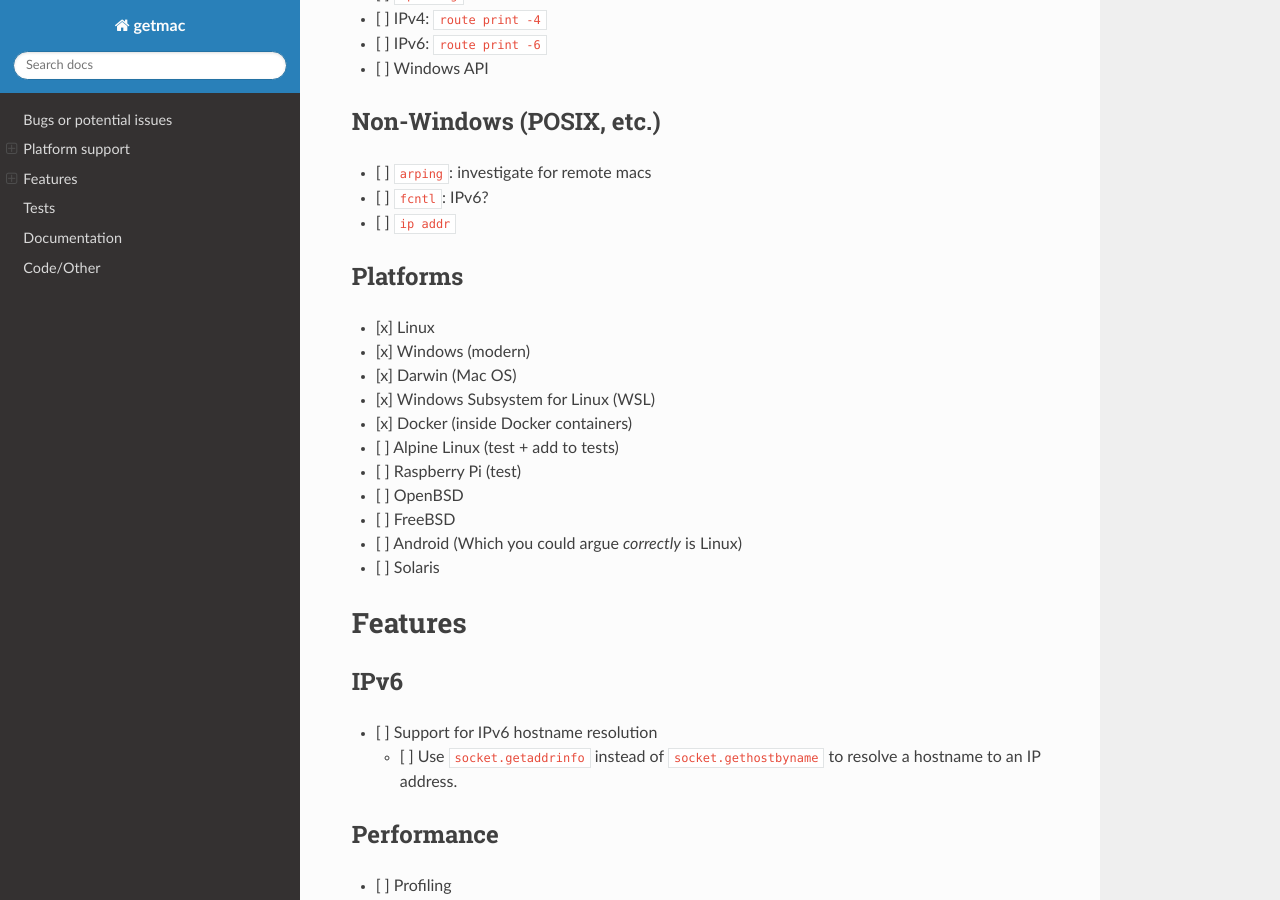
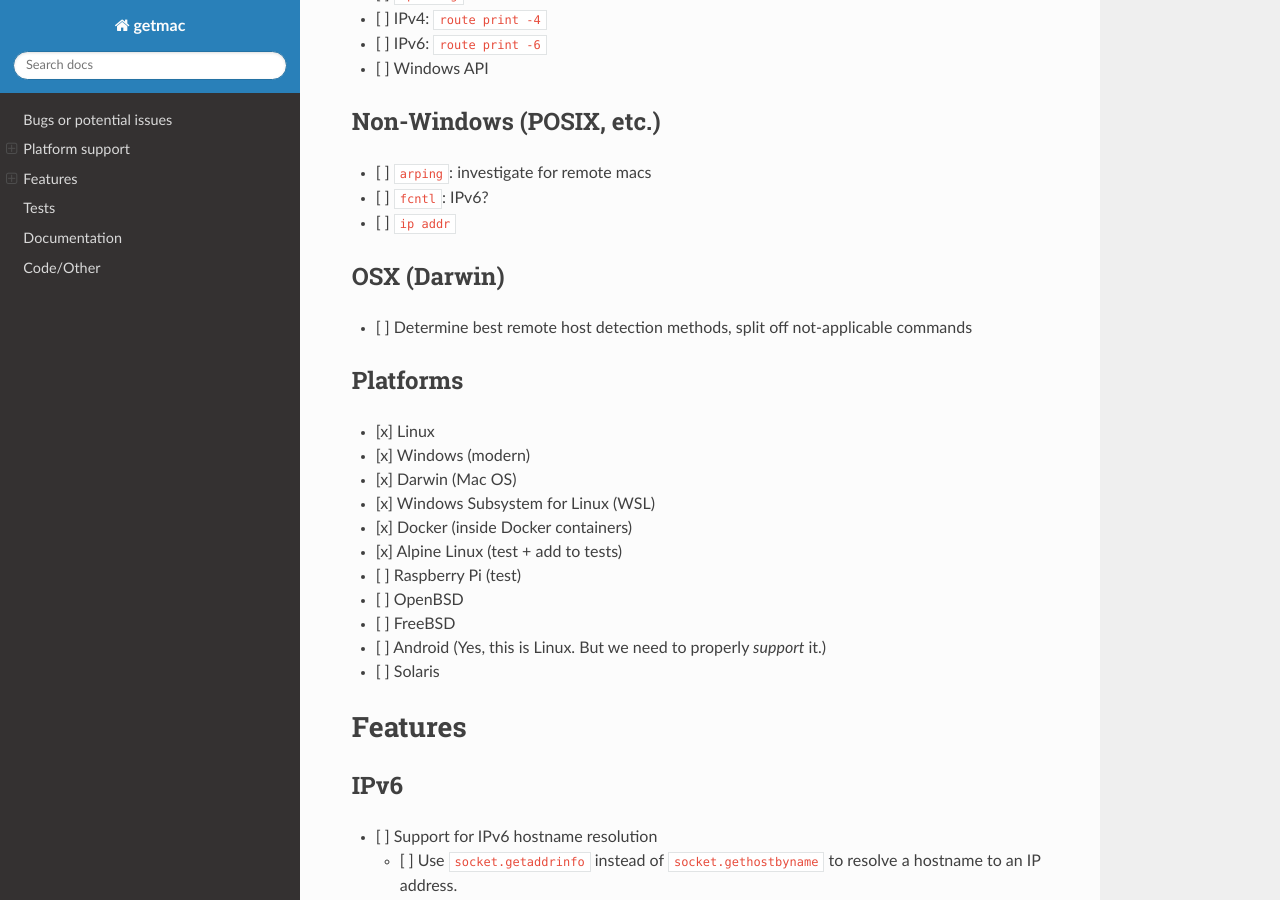
Before and after one commit to GhostofGoes/getmac, a Sphinx documentation site: the page built from docs/TODO.md, in a window 1280 px wide and 900 px high, scrolled down 1078 px. Built offline with Sphinx 7.4.7 and the Read the Docs theme 2.0.0, drawn with Linux system fonts in a browser that asks for light colours; the version number could not be read and is left out; some of the changed text lies outside the part shown.

Commit message:
Performance tuning (NOT FULLY TESTED!)
- Split commands for OSX/non-OSX platforms on Interface macs
- Read arp/interface files directly
- Various other tweaks
- Cleanup changelog

```diff
--- a/docs/TODO.md
+++ b/docs/TODO.md
@@ -43,17 +43,21 @@ interface as the default route.
 * [ ] `fcntl`: IPv6?
 * [ ] `ip addr`
 
+## OSX (Darwin)
+* [ ] Determine best remote host detection methods, split off not-applicable commands
+
+
 ## Platforms
 * [x] Linux
 * [x] Windows (modern)
 * [x] Darwin (Mac OS)
 * [x] Windows Subsystem for Linux (WSL)
 * [x] Docker (inside Docker containers)
-* [ ] Alpine Linux (test + add to tests)
+* [x] Alpine Linux (test + add to tests)
 * [ ] Raspberry Pi (test)
 * [ ] OpenBSD
 * [ ] FreeBSD
-* [ ] Android (Which you could argue *correctly* is Linux)
+* [ ] Android (Yes, this is Linux. But we need to properly *support* it.)
 * [ ] Solaris
 
 
@@ -104,7 +108,7 @@ interface as the default route.
 * [x] Improve documentation on what it can and can't do
       (and educate the user on what MACs and broadcasts are)
 * [ ] Sphinx documentation
-* [ ] Man page
+* [x] Man page
 * [ ] HTML web documentation on ReadTheDocs
 * [ ] Screenshots
 * [x] ASCII Cinema capture of usage
```
Also changed, not shown: CHANGELOG.md (+11 -3 lines), 1 other file.
